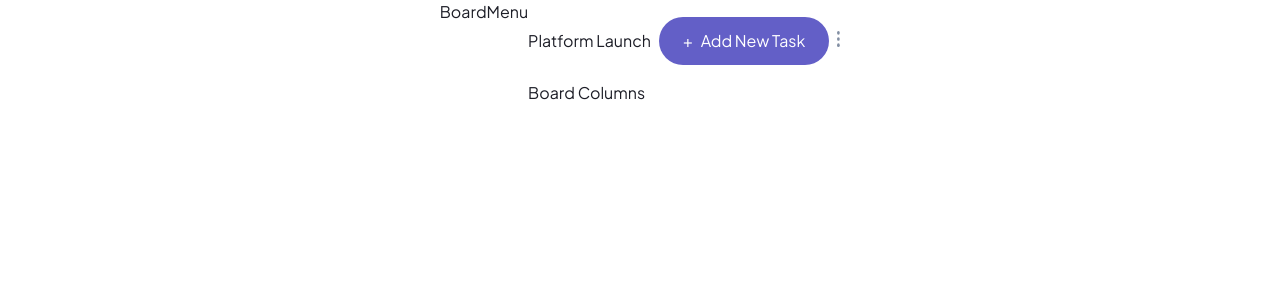
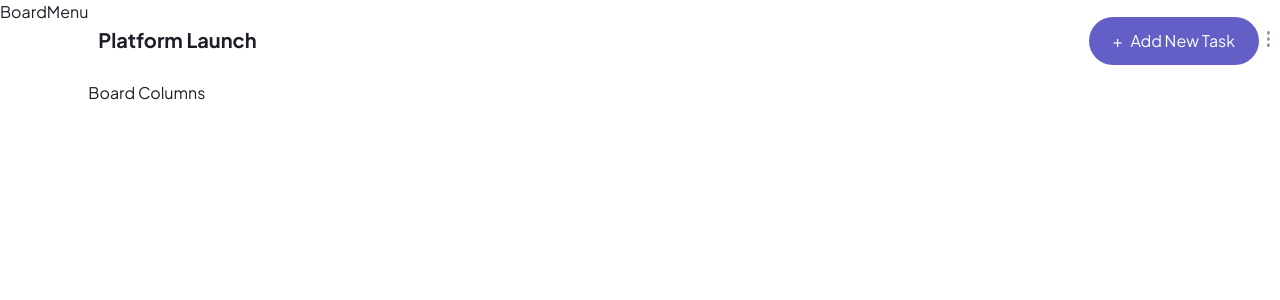
Before and after one commit to barriedirk/frontend-mentor-exercise-41-kanban-task-management-web-app, a Next.js app in the folder frontend/: page / in a window 1280 px wide. Shown: the top 300 px of the page. Built offline with nearby package versions, Linux system fonts and the light colour scheme; no server answers.

Commit message:
finish styles for board header

```diff
--- a/frontend/src/app/(dashboard)/components/BoardHeader.tsx
+++ b/frontend/src/app/(dashboard)/components/BoardHeader.tsx
@@ -3,12 +3,15 @@ import "./board-header.css";
 import Image from "next/image";
 
 import Button from "@/components/ui/Button";
+import BoardHeaderMenuOptions from "./BoardHeaderMenuOptions";
 
 export default function BoardHeader() {
+  const iconChevron = "/icon-chevron-down.svg";
+
   return (
-    <div className="board-header flex justify-center items-center gap-2">
+    <header className="board-header px-2.5 flex justify-center items-center gap-2">
       <Image
-        className="board-header__logo object-fit"
+        className="board-header__logo object-fit w-6.25 h-6.25"
         src="/logo-mobile.svg"
         alt="Kanban"
         width={24}
@@ -16,34 +19,30 @@ export default function BoardHeader() {
         priority
       />
 
-      <p className="">Platform Launch</p>
+      <h1 className="board-header__platform text-heading-l flex justify-center gap-2 items-center ">
+        Platform Launch
+        <button
+          type="button"
+          aria-label="Open board list"
+          aria-expanded="false"
+        >
+          <Image
+            className="board-header__chevron object-fit w-2 h-1"
+            src={iconChevron}
+            alt="Kanban"
+            width={8}
+            height={4}
+            priority
+          />
+        </button>
+      </h1>
 
       <Button className="board-header__add_task ml-auto text-preset-4">
         <span>+</span>
         <span>Add New Task</span>
       </Button>
 
-      <div className="board-header__menu">
-        <button aria-haspopup="menu" aria-expanded="false">
-          <Image
-            className="board-header__ellipsis object-fit"
-            src="/icon-vertical-ellipsis.svg"
-            alt="options"
-            width={3}
-            height={16}
-            priority
-          />
-        </button>
-
-        <ul className="board-header__menu-options" role="menu" hidden>
-          <li role="menuitem">
-            <button>Edit board</button>
-          </li>
-          <li role="menuitem">
-            <button>Delete board</button>
-          </li>
-        </ul>
-      </div>
-    </div>
+      <BoardHeaderMenuOptions />
+    </header>
   );
 }
--- /dev/null
+++ b/frontend/src/app/(dashboard)/components/BoardHeaderMenuOptions.tsx
@@ -0,0 +1,55 @@
+"use client";
+
+import { useState } from "react";
+
+import Image from "next/image";
+
+export default function BoardHeaderMenuOptions() {
+  const [open, setOpen] = useState<boolean>(false);
+
+  return (
+    <div className="board-header__menu">
+      <button
+        aria-haspopup="menu"
+        aria-expanded="false"
+        aria-controls="board-options-menu"
+        aria-label="Board options"
+        onClick={() => setOpen(true)}
+      >
+        <Image
+          className="board-header__ellipsis object-fit w-0.75 h-4"
+          src="/icon-vertical-ellipsis.svg"
+          alt="options"
+          width={3}
+          height={16}
+          priority
+        />
+      </button>
+      {open && (
+        <div
+          className="board-header__menu-options-wrapper fixed inset-0 z-40 bg-black/50"
+          onClick={() => setOpen(false)}
+        >
+          <div
+            className="absolute right-4 top-18 bg-white rounded-md shadow-lg"
+            onClick={(e) => e.stopPropagation()}
+          >
+            <ul
+              id="board-header__menu-options"
+              className="min-w-40 py-2 p-3 flex flex-col gap-2"
+              role="menu"
+              aria-controls="board-options-menu"
+            >
+              <li role="none">
+                <button role="menuitem">Edit board</button>
+              </li>
+              <li role="none">
+                <button role="menuitem">Delete board</button>
+              </li>
+            </ul>
+          </div>
+        </div>
+      )}
+    </div>
+  );
+}
--- a/frontend/src/app/(dashboard)/components/board-header.css
+++ b/frontend/src/app/(dashboard)/components/board-header.css
@@ -1,14 +1,10 @@
+@reference "tailwindcss";
+
 .board-header {
 }
 
-.board-header__logo {
-  width: 25px;
-  height: 25px;
-}
-
-.board-header__ellipsis {
-  width: 3px;
-  height: 16px;
+.menu-item {
+  @apply w-full px-4 py-2 text-left hover:bg-gray-100;
 }
 
 .board-header__add_task {
@@ -20,6 +16,14 @@
 }
 
 @media screen and (min-width: 48em) {
+  .board-header__chevron {
+    display: none;
+  }
+
+  .board-header__platform {
+    font-size: 1.25rem;
+  }
+
   .board-header__add_task {
     height: 3rem;
   }
--- a/frontend/src/app/(dashboard)/components/board.css
+++ b/frontend/src/app/(dashboard)/components/board.css
@@ -13,8 +13,9 @@
 
 .board {
   min-width: 23.4375rem;
+  width: 100%;
+  max-width: 90rem;
   height: 100dvh;
-  max-width: 90rem;
   display: grid;
   grid-template-columns: 1fr;
   grid-template-rows: 4rem 1fr;
--- a/frontend/src/components/ui/Button.tsx
+++ b/frontend/src/components/ui/Button.tsx
@@ -4,11 +4,21 @@ interface ButtonProps {
   children: React.ReactNode;
   className?: string;
   click?: () => void;
+  title?: string;
+  type?: "button" | "submit" | "reset" | undefined;
 }
 
-export default function Button({ children, className, click }: ButtonProps) {
+export default function Button({
+  children,
+  className,
+  click,
+  title,
+  type = "button",
+}: ButtonProps) {
   return (
     <button
+      title={title}
+      type={type}
       className={clsx(
         "flex justify-center items-center gap-2 px-6 py-3 rounded-full bg-main-purple text-white",
         className
```
